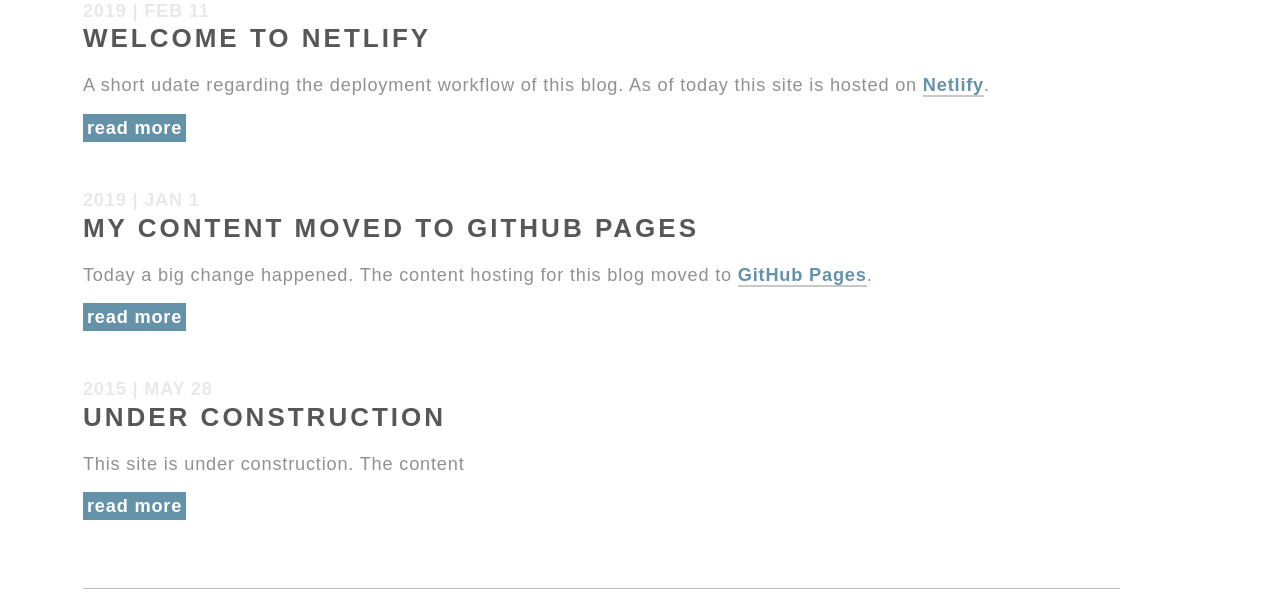
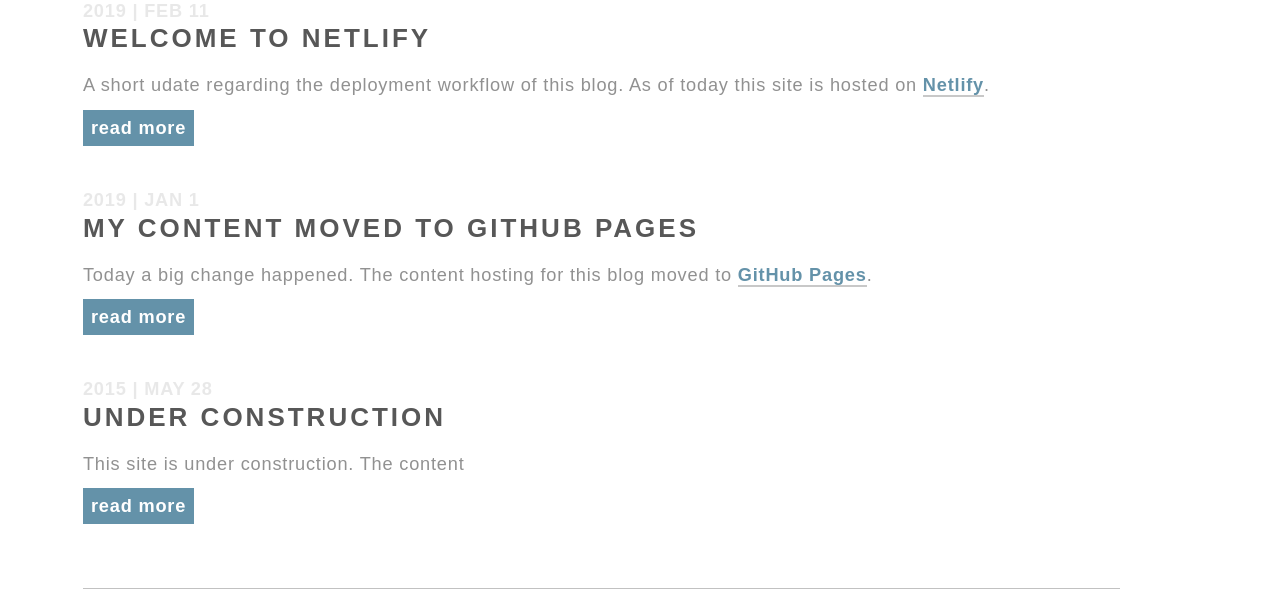
Before and after one commit to cristego/cristego.github.io, a Jekyll site: the page built from articles/index.html, in a window 1280 px wide. Shown: the part 244-854 px from the top of the page. Built offline with Jekyll 4.4.1, drawn with Linux system fonts in a browser that asks for light colours; the list of posts is cut into pages by our own code.

Commit message:
update css

```diff
--- a/css/core.css
+++ b/css/core.css
@@ -360,8 +360,8 @@
   #about_img { margin: 0; margin-bottom: 40px}
 }
 
-#readmore p a {background-color: #6492A9 !important; color:#fff !important; font-weight: 700; text-decoration: none; border: 1px #919191 !important; padding: 4px;}
-#readmore p a:hover {background-color: #fff !important; color: #6492A9 !important; font-weight: 700; text-decoration: none; transition: all 0.2s ease 0.3s; border: 1px solid #6492A9 !important; padding: 4px;}
+#readmore p a {background-color: #6492A9 !important; color:#fff !important; font-weight: 700; text-decoration: none; border: 1px #919191 !important; padding: 8px;}
+#readmore p a:hover {background-color: #fff !important; color: #6492A9 !important; font-weight: 700; text-decoration: none; transition: all 0.2s ease 0.3s; border: 2px solid #6492A9 !important; padding: 8px;}
 
 #post {
 	float: left;
```
